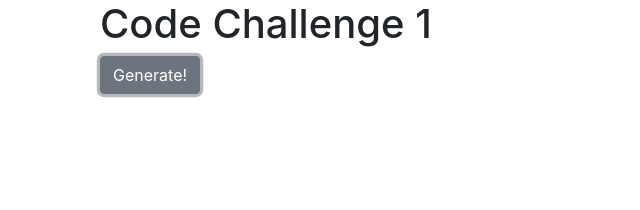
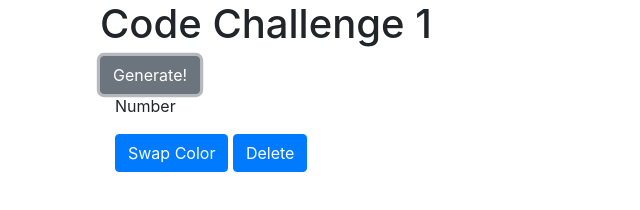
Before and after one commit to josephcarey/code-challenge-1, a plain HTML site: page index.html in a window 1280 px wide. Both pictures are taken after a click on the button "Generate!". Shown: the whole page, without its empty margins (0-640 px from the left). Drawn offline with Linux system fonts and the light colour scheme.

Commit message:
add function to catch button press, starting to map out adding a div

```diff
--- a/index.html
+++ b/index.html
@@ -20,7 +20,7 @@
     <div class="container">
         <div id="controlDiv" class="container col-12">
             <h1>Code Challenge 1</h1>
-            <button class="btn btn-secondary">Generate!</button>
+            <button id="generateButton" class="btn btn-secondary">Generate!</button>
         </div>
         <div id="generatedDiv" class="container col-12">
 
--- a/scripts/client.js
+++ b/scripts/client.js
@@ -1,8 +1,28 @@
-console.log('js');
+console.log( 'js' );
 
-$('document').ready( readyNow );
+addCounter = 1;
 
-function readyNow () {
-    console.log('jQ');
+newDivTemplate = `
+    <div class="container col-12">
+        <p>Number</p>
+        <button class="btn btn-primary">Swap Color</button>
+        <button class="btn btn-primary">Delete</button>
+    </div>
+`
+
+$( 'document' ).ready( readyNow );
+
+function readyNow() {
+    console.log( 'jQ' );
+
+    $( '#generateButton' ).on( 'click', handleGenerateButton );
 
 }
+
+function handleGenerateButton() {
+
+    console.log( 'in handle Genetare Button' );
+
+    $( '#generatedDiv' ).append( newDivTemplate );
+
+}
```
